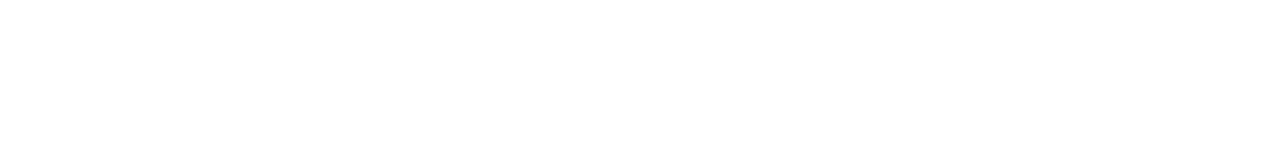
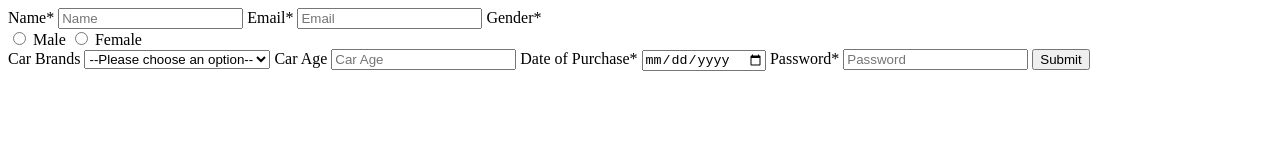
Before and after one commit to acciojob/car-insurance-form-MananJO09, a website: page main.html in a window 1280 px wide. Drawn offline with Linux system fonts and the light colour scheme.

Commit message:
created a submission

```diff
--- a/main.html
+++ b/main.html
@@ -8,6 +8,39 @@
 
 <body>
 	<!-- the entire body must be written by student -->
+	<form method="POST">
+  <label for="name">Name*</label>
+  <input type="text" id="name" name="name" placeholder="Name" required>
+
+  <label for="email">Email*</label>
+  <input type="email" id="email" name="email" placeholder="Email" required>
+
+  <label for="gender">Gender*</label><br>
+  <input type="radio" id="gender_m" name="gender" value="male" required>
+  <label for="gender_m">Male</label>
+  <input type="radio" id="gender_f" name="gender" value="female">
+  <label for="gender_f">Female</label><br>
+
+  <label for="cars">Car Brands</label>
+  <select id="cars" name="cars">
+    <option value="">--Please choose an option--</option>
+    <option value="BMW">BMW</option>
+    <option value="Audi">Audi</option>
+    <option value="Mercedez">Mercedez</option>
+  </select>
+
+  <label for="carage">Car Age</label>
+  <input type="number" id="carage" name="carage" placeholder="Car Age">
+
+  <label for="dop">Date of Purchase*</label>
+  <input type="date" id="dop" name="dop" required>
+
+  <label for="password">Password*</label>
+  <input type="password" id="password" name="password" placeholder="Password" required>
+
+  <button type="submit">Submit</button>
+</form>
+
     <script type="text/javascript" src="./script.js">
 </script>
 
```
